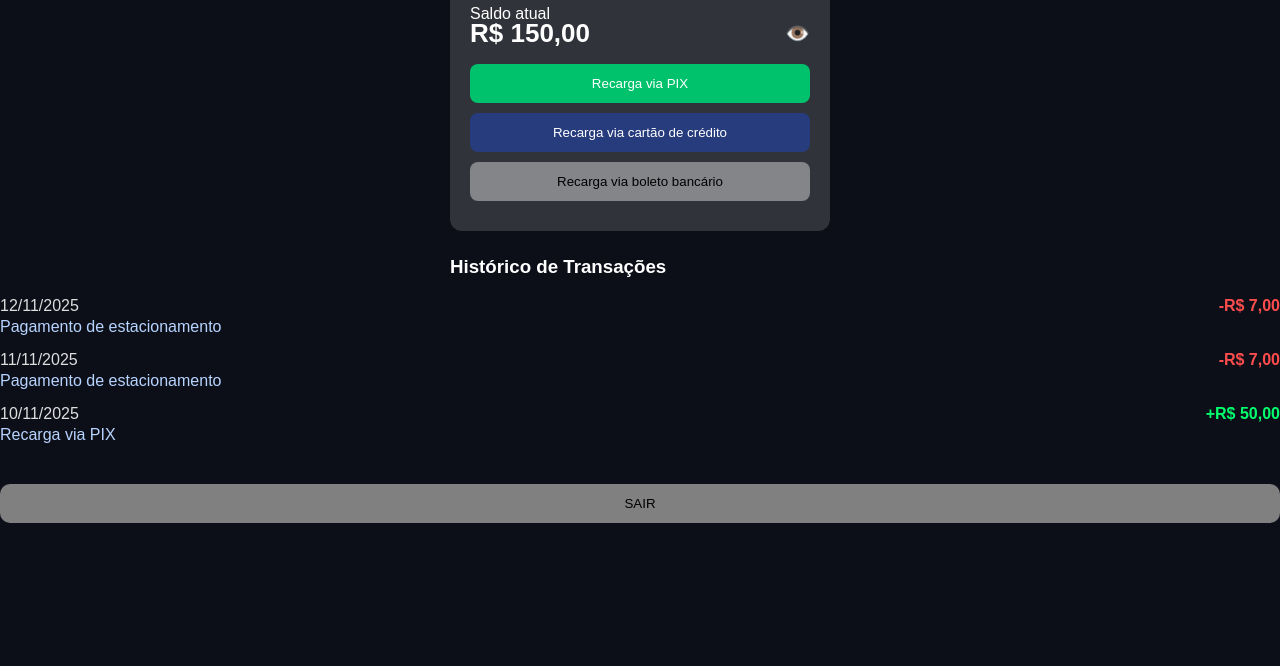
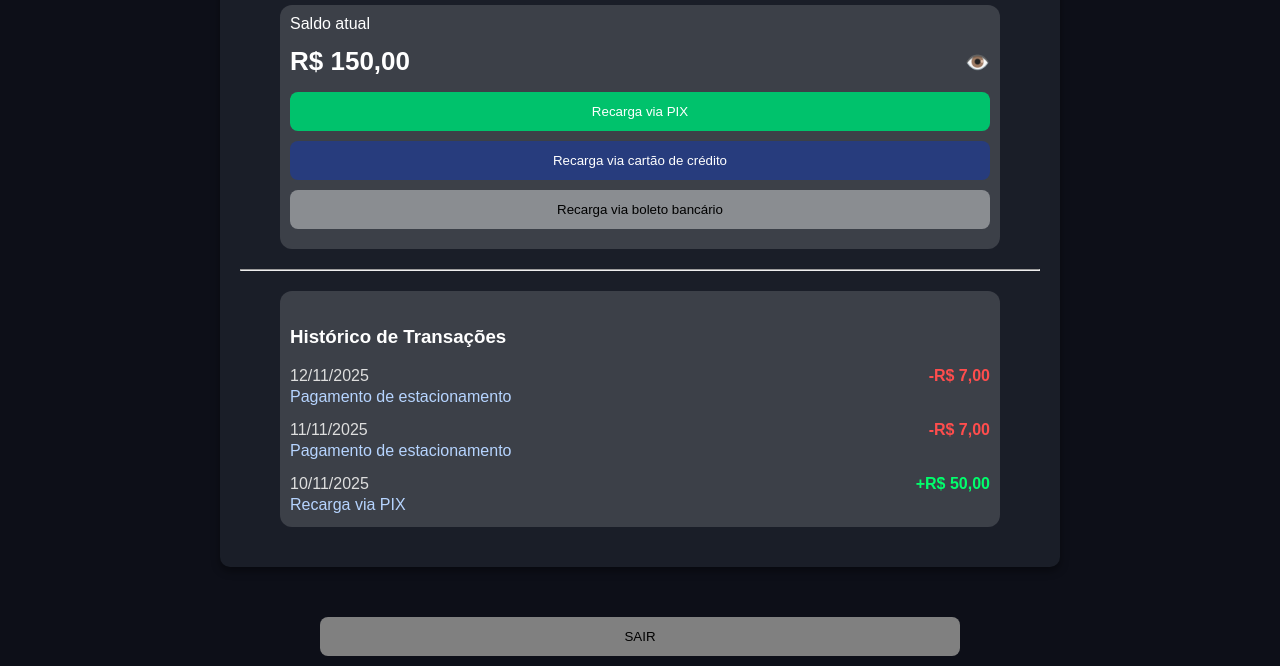
Before and after one commit to gabriel-felix-dev/sistema-de-cancelas, a plain HTML site: page tela_usuario/tela_usuario.html in a window 1280 px wide. Shown: the part 157-823 px from the top of the page. Before the commit the page ends 800 px from the top, so only its background shows below. Drawn offline with Linux system fonts and the light colour scheme.

Commit message:
feat/main: Atualização da tela usuário

```diff
--- a/Tela_Gerenciamento/style_gerenciamento.css
+++ b/Tela_Gerenciamento/style_gerenciamento.css
@@ -175,7 +175,7 @@ hr {
     background: #808080;
 }
 
-button:hover{
+.btn-sair:hover{
     background: #cacaca;
     transform: scale(1.05);
 }
--- a/tela_usuario/style.css
+++ b/tela_usuario/style.css
@@ -6,11 +6,15 @@ body {
     color: white;
 }
 
-.container {
-    width: 90%;
-    max-width: 380px;
-    margin: auto;
-    padding-top: 20px;
+.container-gerenciamento {
+    width: 100%;
+    max-width: 800px; /* Largura máxima maior para a tabela */
+    margin: 40px auto;
+    padding: 20px;
+    background: #1a1e28; /* Fundo levemente mais claro para o conteúdo principal */
+    border-radius: 10px;
+    box-shadow: 0 4px 8px rgba(0, 0, 0, 0.4);
+    align-items: center;
 }
 
 h2 {
@@ -29,9 +33,12 @@ h2 {
 }
 
 .card-saldo {
+    width: 100%;
+    max-width: 700px;
+    margin: 20px auto;
     background: rgba(255, 255, 255, 0.15);
     border-radius: 12px;
-    padding: 20px;
+    padding: 10px;
     margin-top: 20px;
 }
 
@@ -131,9 +138,19 @@ h3 {
     color: #b6d4ff;
 }
 
-.sair {
-    background: gray;
-    border-radius: 10px;
-    margin-top: 25px;
+.btn-sair {
+    width: 50%;
+    margin-left: 25%;
     padding: 12px;
+    border: none;
+    border-radius: 8px;
+    margin-top: 10px;
+    margin-bottom: 10px;
+    cursor: pointer;
+    background: #808080;
 }
+
+.btn-sair:hover{
+    background: #cacaca;
+    transform: scale(1.05);
+}
--- a/tela_usuario/tela_usuario.html
+++ b/tela_usuario/tela_usuario.html
@@ -1,27 +1,29 @@
 <!DOCTYPE html>
 <html lang="pt-br">
+
 <head>
     <meta charset="UTF-8">
     <meta name="viewport" content="width=device-width, initial-scale=1.0">
     <link rel="stylesheet" href="style.css">
     <title>Minha Carteira</title>
 </head>
+
 <body>
 
-<div class="container">
-
-    <h2>MINHA CARTEIRA</h2>
+    <div class="container-gerenciamento">
 
         <div class="perfil">
             <img src="imgs/icon_usuario.png" alt="perfil">
         </div>
+
+        <h2>MINHA CARTEIRA</h2>
 
         <div class="card-saldo">
 
             <div class="linha-saldo">
                 <p class="titulo">Saldo atual</p>
             </div>
-
+            <br>
             <div class="linha-valor">
                 <p class="valor" id="valorSaldo">R$ 65,20</p>
                 <span class="icone" id="botaoOlho">👁️</span>
@@ -33,9 +35,12 @@
 
         </div>
 
+        <hr>
+
+        <div class="card-saldo">
+
             <h3>Histórico de Transações</h3>
 
-    </div>
 
             <div class="item">
                 <span class="data">12/11/2025</span>
@@ -56,12 +61,15 @@
             </div>
 
         </div>
+    </div>
 
-    <a href="../index.html"><button class="sair">SAIR</button></a>
+    <a href="../index.html"><button class="btn-sair">SAIR</button></a>
 
-</div>
+
+
 
     <script src="ocultar.js"></script>
 
 </body>
+
 </html>
```
Lines whose indentation alone changed are shown as unchanged.
